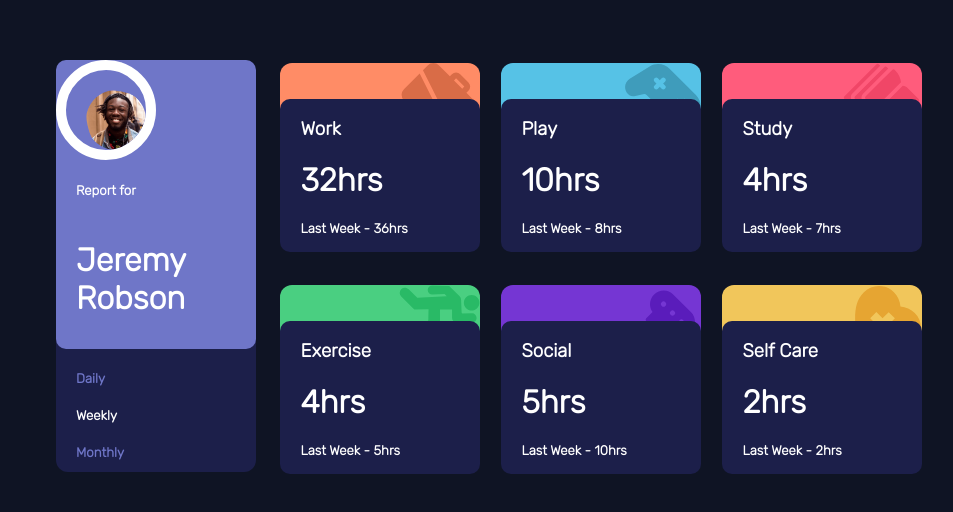
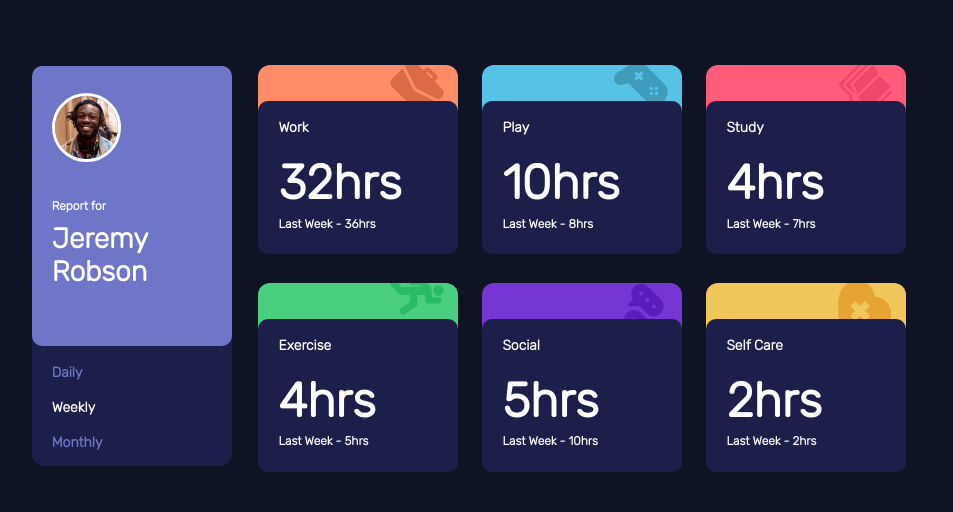
Before and after one commit to TamsinHuggins/time-tracker-react, a React (Create React App) app: page / in a window 1280 px wide. Shown: the part 136-648 px from the top of the page, without its empty margins (133-1086 px from the left). Built offline with nearby package versions, Linux system fonts and the light colour scheme.

Commit message:
more css tweaks

```diff
--- a/src/App.css
+++ b/src/App.css
@@ -12,7 +12,8 @@
 }
 
 .CardDeck {
-  width: 930px;
+  width: 980px;
+  /* height: 200px; */
   display: flex;
   flex-wrap: wrap;
   flex-direction: row;
@@ -20,9 +21,33 @@
 }
 
 .timeCards {
-  width: 700px;
+  width: 750px;
   display: flex;
   flex-wrap: wrap;
   flex-direction: row;
   align-content: space-around;
 }
+
+h1 {
+  font-size: 48px;
+  margin: 0;
+  margin-top: 10%;
+}
+
+h2 {
+  font-size: 28px;
+  margin: 0;
+  margin-top: 5%;
+}
+
+h3 {
+  font-size: 14px;
+  margin: 0;
+  margin-top: 10%;
+}
+
+h5 {
+  font-size: 12px;
+  margin: 0;
+  margin-top: 3%;
+}
--- a/src/Card.css
+++ b/src/Card.css
@@ -2,13 +2,14 @@
   /*background-color: chartreuse; */
   /* background-image: url("./images/icon-work.svg"); */
   background-repeat: no-repeat;
-  background-position: right top;
+  background-position: 90% -3%;
+  background-size: 27%;
   width: 200px;
   height: 180px;
   border-radius: 12px;
   display: flex;
   /* align-items: flex-end; */
-  margin: 1.5%;
+  margin: 1.6%;
 }
 
 .Card__stats {
@@ -19,18 +20,12 @@
   color: white;
   border-radius: 10px;
   margin-top: 18%;
+  padding-left: 10%;
+  /* display: flex;
+  flex-direction: column;
+  align-content: flex-start;
+  padding-top: 0px; */
+  /* margin: 10px; */
 
   /* font-family: [Rubik](https://fonts.google.com/specimen/Rubik); */
 }
-
-h1 {
-  padding-left: 10%;
-}
-
-h5 {
-  padding-left: 10%;
-}
-
-h3 {
-  padding-left: 10%;
-}
--- a/src/TitleCard.css
+++ b/src/TitleCard.css
@@ -1,10 +1,14 @@
 .titleCard {
   background-color: hsl(235, 46%, 20%);
-  height: auto;
+  height: 400px;
   width: 200px;
   border-radius: 12px;
   margin: 1.5%;
   margin-top: 2%;
+}
+
+.titleCard__text {
+  padding-left: 10%;
 }
 
 .reportFor {
@@ -18,10 +22,15 @@
   flex-direction: column;
 }
 
+.jeremyHolder {
+  padding-left: 10%;
+  /* padding: 10%; */
+}
+
 .profilePic {
   border-radius: 50%;
-  width: 30%;
-  padding-top: 10%;
-  padding-left: 10%;
-  border: 10px solid white;
+  border: 3px solid white;
+  width: 35%;
+  margin-top: 15%;
+  margin-bottom: 15%;
 }
--- a/src/TitleCard.jsx
+++ b/src/TitleCard.jsx
@@ -6,13 +6,17 @@ const TitleCard = (props) => {
   return (
     <div className="titleCard">
       <div className="reportFor">
-        <img className="profilePic" src={pic} />
-        <h5>Report for</h5>
-        <h1> Jeremy Robson</h1>
+        <div className="jeremyHolder">
+          <img className="profilePic" src={pic} />
+          <h5>Report for</h5>
+          <h2> Jeremy Robson</h2>
+        </div>
       </div>
-      <h5 style={{ color: "hsl(235, 45%, 61%)" }}>Daily</h5>
-      <h5> Weekly</h5>
-      <h5 style={{ color: "hsl(235, 45%, 61%)" }}> Monthly</h5>
+      <div className="titleCard__text">
+        <h3 style={{ color: "hsl(235, 45%, 61%)" }}>Daily</h3>
+        <h3> Weekly</h3>
+        <h3 style={{ color: "hsl(235, 45%, 61%)" }}> Monthly</h3>
+      </div>
     </div>
   );
 };
```
